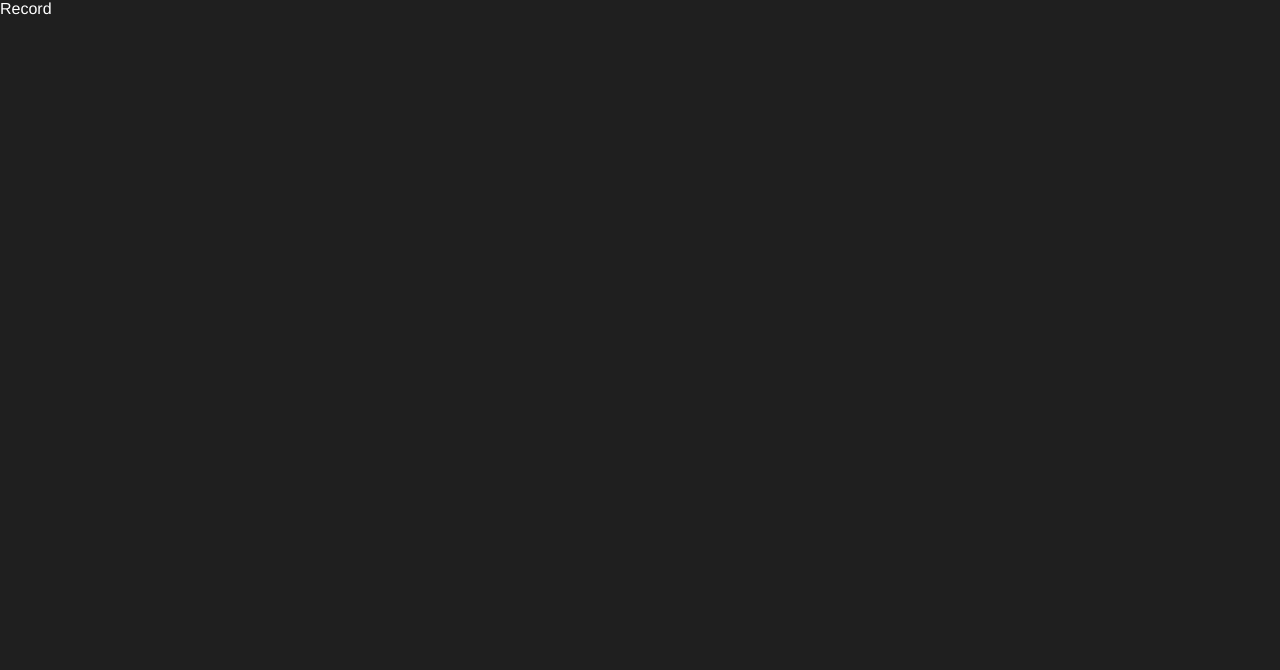
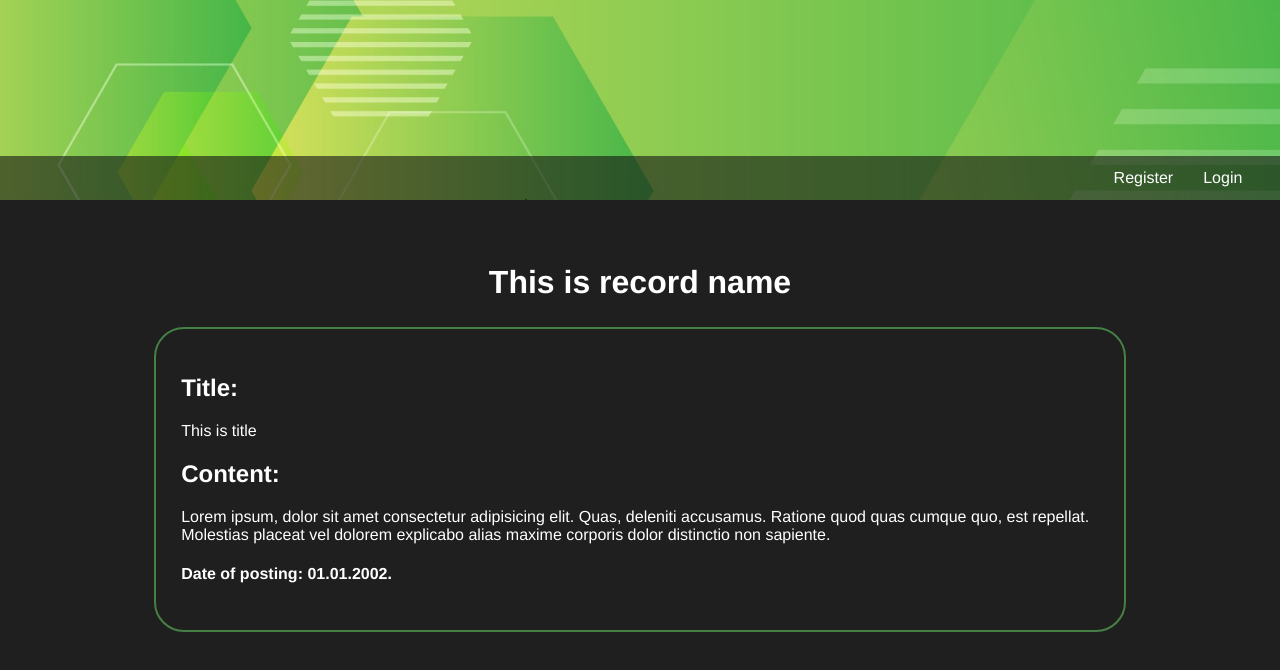
Before and after one commit to Dovvahkiin/ConferenceRecordApp, a React (Vite) app in the folder client/: page /record/1 in a window 1280 px wide. Shown: the top 670 px of the page. Built offline with nearby package versions, Linux system fonts and the light colour scheme.

Commit message:
Added single record page template

```diff
--- a/client/src/pages/Record.jsx
+++ b/client/src/pages/Record.jsx
@@ -1,7 +1,31 @@
 import React from "react";
+import Header from "../components/Header/Header";
 
 function Record() {
-  return <div>Record</div>;
+  //todo: if record does not exists show 404
+  //todo: load page from db
+  return (
+    <main>
+      <Header />
+      <h1>This is record name</h1>
+      <section className="mainFormat">
+        <div>
+          <h2>Title:</h2>
+          <p>This is title</p>
+          <h2>Content:</h2>
+          <p>
+            Lorem ipsum, dolor sit amet consectetur adipisicing elit. Quas,
+            deleniti accusamus. Ratione quod quas cumque quo, est repellat.
+            Molestias placeat vel dolorem explicabo alias maxime corporis dolor
+            distinctio non sapiente.
+          </p>
+          <h4>
+            Date of posting: <span>01.01.2002.</span>
+          </h4>
+        </div>
+      </section>
+    </main>
+  );
 }
 
 export default Record;
```
